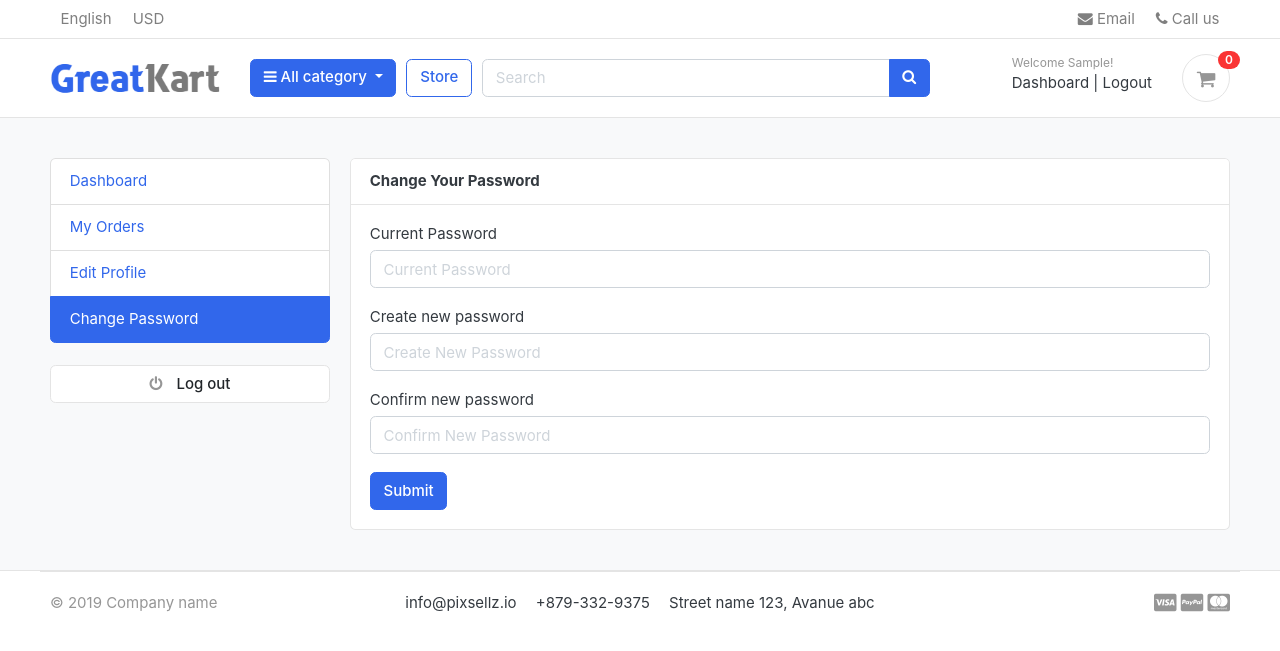
After one commit to valkorostyslav/GreatKart, a Django app: page /accounts/change_password/ in a window 1280 px wide. The commit adds this page. Shown: the top 651 px of the page. Run offline with Django 4.2, Linux system fonts and the light colour scheme; the visitor is signed in with stand-in values (Sample User, id 1); data that the repository does not hold is empty; some libraries are stand-ins or nearby versions; some web fonts are replaced.

Commit message:
change password functionality

```diff
--- a/accounts/urls.py
+++ b/accounts/urls.py
@@ -15,4 +15,5 @@ urlpatterns = [
 
     path('my_orders/', views.my_orders, name='my_orders'),
     path('edit_profile/', views.edit_profile, name='edit_profile'),
+    path('change_password/', views.change_password, name='change_password'),
 ]
--- a/accounts/views.py
+++ b/accounts/views.py
@@ -36,6 +36,12 @@ def register(request):
                                                username=username, email=email, password=password)
             user.phone_number = phone_number
             user.save()
+
+            # Create User Profile
+            profile = UserProfile()
+            profile.user_id = user.id
+            profile.profile_picture = 'default/default-user.jpg'
+            profile.save()
 
             #USER ACTIVATION
             current_site =  get_current_site(request)
@@ -215,6 +221,7 @@ def resetPassword(request):
     else:
         return render(request, 'accounts/resetPassword.html')
 
+@login_required(login_url='login')
 def my_orders(request):
     orders = Order.objects.filter(user=request.user, is_ordered=True).order_by('-created_at')
     context = {
@@ -222,6 +229,7 @@ def my_orders(request):
     }
     return render(request, 'accounts/my_orders.html', context)
 
+@login_required(login_url='login')
 def edit_profile(request):
     userprofile = get_object_or_404(UserProfile, user=request.user)
     if request.method == 'POST':
@@ -241,3 +249,29 @@ def edit_profile(request):
         'userprofile': userprofile,
     }
     return render(request, 'accounts/edit_profile.html', context)
+
+@login_required(login_url='login')
+def change_password(request):
+    if request.method == 'POST':
+        current_password = request.POST['current_password']
+        new_password = request.POST['new_password']
+        confirm_password = request.POST['confirm_password']
+
+        user = Account.objects.get(username__exact=request.user.username)
+
+        if new_password == confirm_password:
+            success = user.check_password(current_password)
+            if success:
+                user.set_password(new_password)
+                user.save()
+                # auth.Logout(request)
+                messages.success(request, 'Password updated successfully.')
+                return redirect('change_password')
+            else:
+                messages.error(request, 'Please enter valid current password.')
+                return redirect('change_password')
+        else:
+            messages.error(request, 'Password does not match!')
+            return redirect('change_password')
+
+    return render(request, 'accounts/change_password.html')
--- /dev/null
+++ b/templates/accounts/change_password.html
@@ -0,0 +1,49 @@
+{% extends 'base.html' %} {% block content %}
+
+<section class="section-conten padding-y bg">
+	{% include 'includes/alerts.html' %}
+	<div class="container">
+		<div class="row">
+			{% include 'includes/dashboard_sidebare.html' %}
+			<main class="col-md-9">
+				<article class="card">
+					<header class="card-header">
+						<strong class="d-inline-block mr-3">Change Your Password</strong>
+					</header>
+					<div class="card-body">
+						<div class="row">
+							<div class="col-md-12">
+								<form action="{% url 'change_password' %}" method="POST" >
+									{% csrf_token %}
+
+
+									<div class="form-group">
+										<label>Current Password</label>
+										<input type="password" name="current_password" placeholder="Current Password" class="form-control" reqiured>
+									</div>
+									<div class="form-group">
+										<label>Create new password</label>
+										<input type="password" name="new_password" placeholder="Create New Password" class="form-control" reqiured>
+									</div>
+									<div class="form-group">
+										<label>Confirm new password</label>
+										<input type="password" name="confirm_password" placeholder="Confirm New Password" class="form-control" reqiured>
+									</div>
+
+									<input type="submit" value="Submit" class="btn btn-primary">
+								</form>
+							</div>
+						</div>
+						<!-- row.// -->
+					</div>
+					<!-- card-body .// -->
+					<!-- table-responsive .end// -->
+				</article>
+				<!-- order-group.// -->
+			</main>
+		</div>
+		<!-- row.// -->
+	</div>
+</section>
+
+{% endblock %}
--- a/templates/includes/dashboard_sidebare.html
+++ b/templates/includes/dashboard_sidebare.html
@@ -4,7 +4,7 @@
 		<a class="list-group-item {% if '/accounts/' == request.path %}active{% endif %}" href="{% url 'dashboard' %}"> Dashboard </a>
 		<a class="list-group-item {% if '/my_orders/' in request.path %}active{% endif %}" href="{% url 'my_orders' %}"> My Orders </a>
 		<a class="list-group-item {% if '/edit_profile/' in request.path %}active{% endif %}" href="{% url 'edit_profile' %}"> Edit Profile </a>
-		<a class="list-group-item" href="#"> Change Password </a>
+		<a class="list-group-item {% if '/change_password/' in request.path %}active{% endif %}" href="{% url 'change_password' %}"> Change Password </a>
 	</ul>
 	<br />
 	<a class="btn btn-light btn-block" href="{% url 'logout' %}">
```
Also changed, not shown: 1 other file.
